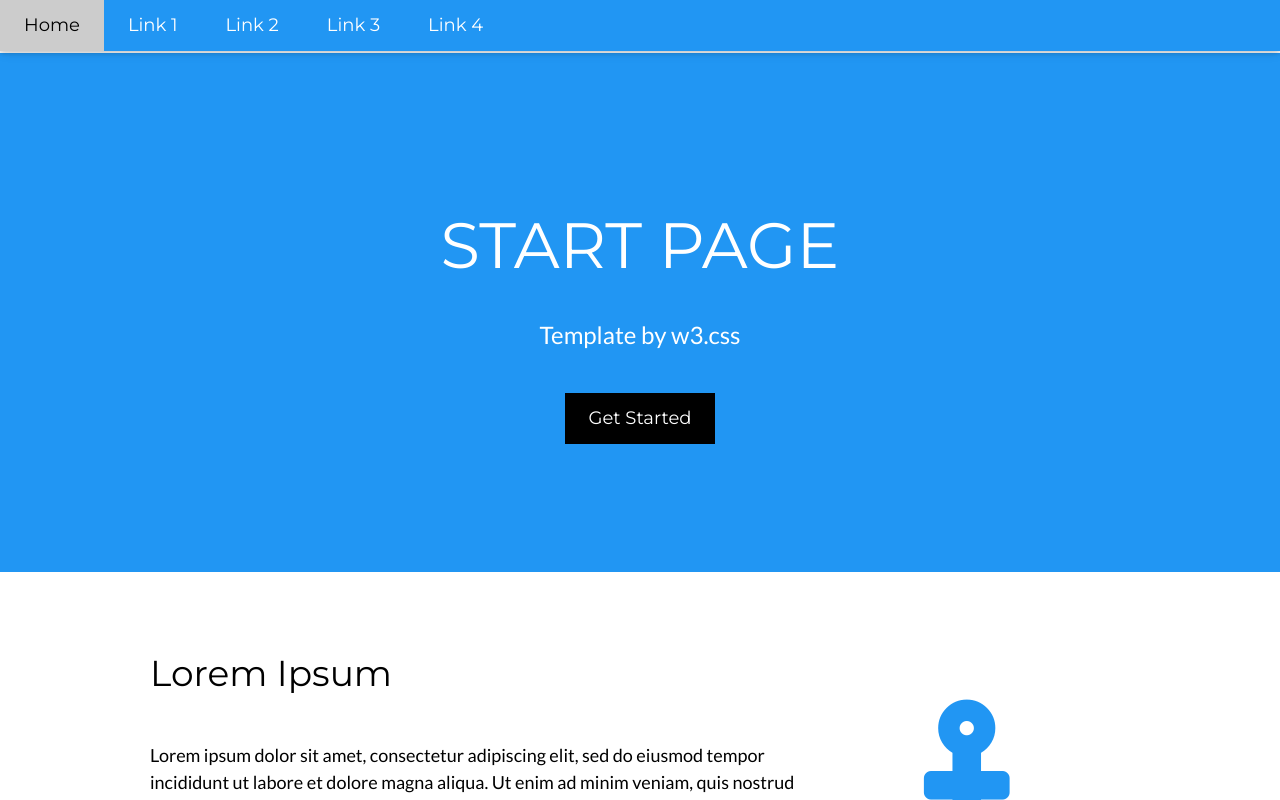
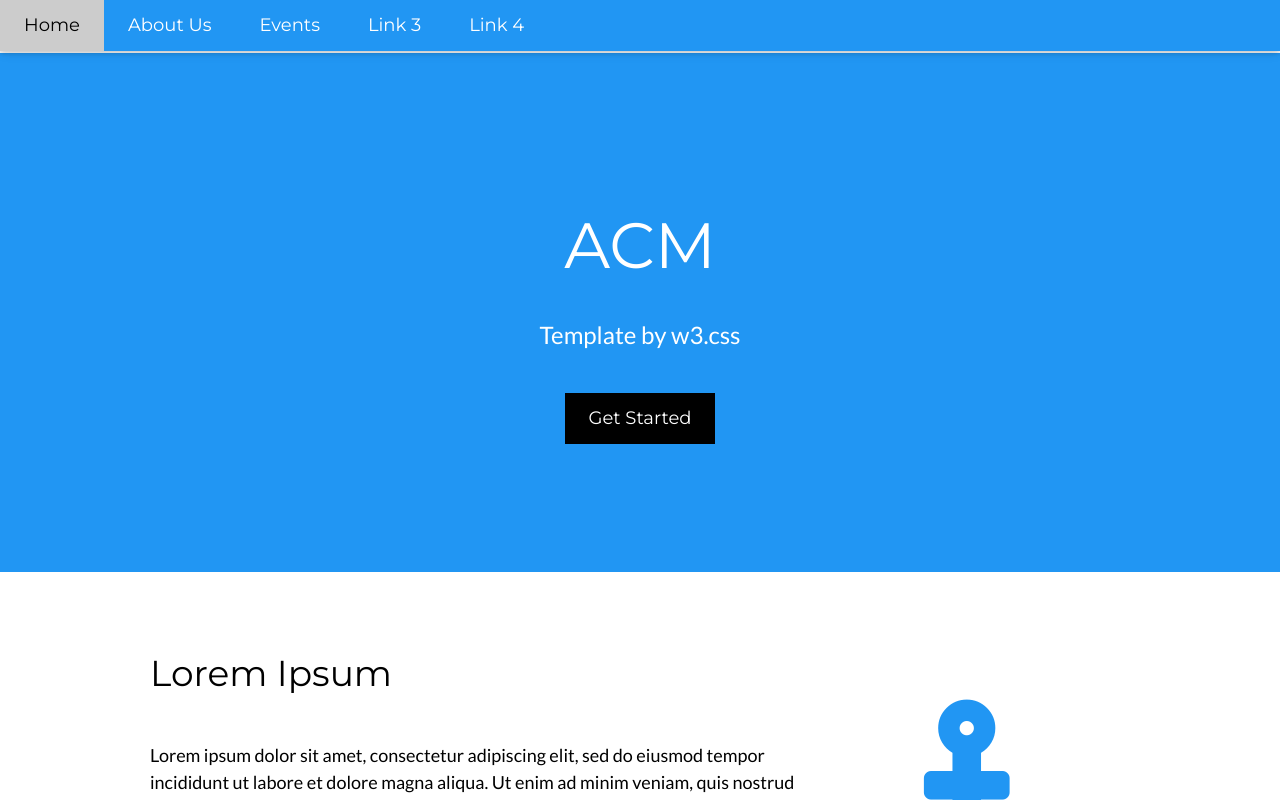
Before and after one commit to AaronEhrman/ScopeSU-Fall2019, an Angular app: page / in a window 1280 px wide. Shown: the top 800 px of the page. Built offline with nearby package versions, Linux system fonts and the light colour scheme.

Commit message:
Instagram Button functional

```diff
--- a/src/app/app.component.html
+++ b/src/app/app.component.html
@@ -20,15 +20,15 @@
   <div class="w3-bar w3-blue w3-card w3-left-align w3-large">
     <a class="w3-bar-item w3-button w3-hide-medium w3-hide-large w3-right w3-padding-large w3-hover-white w3-large w3-blue" href="javascript:void(0);" onclick="myFunction()" title="Toggle Navigation Menu"><i class="fa fa-bars"></i></a>
     <a href="#" class="w3-bar-item w3-button w3-padding-large w3-white">Home</a>
-    <a href="#" class="w3-bar-item w3-button w3-hide-small w3-padding-large w3-hover-white">Link 1</a>
-    <a href="#" class="w3-bar-item w3-button w3-hide-small w3-padding-large w3-hover-white">Link 2</a>
+    <a href="#" class="w3-bar-item w3-button w3-hide-small w3-padding-large w3-hover-white">About Us</a>
+    <a href="#" class="w3-bar-item w3-button w3-hide-small w3-padding-large w3-hover-white">Events</a>
     <a href="#" class="w3-bar-item w3-button w3-hide-small w3-padding-large w3-hover-white">Link 3</a>
     <a href="#" class="w3-bar-item w3-button w3-hide-small w3-padding-large w3-hover-white">Link 4</a>
   </div>
 
   <!-- Navbar on small screens -->
   <div id="navDemo" class="w3-bar-block w3-white w3-hide w3-hide-large w3-hide-medium w3-large">
-    <a href="#" class="w3-bar-item w3-button w3-padding-large">Link 1</a>
+    <a href="#" class="w3-bar-item w3-button w3-padding-large">About Us</a>
     <a href="#" class="w3-bar-item w3-button w3-padding-large">Link 2</a>
     <a href="#" class="w3-bar-item w3-button w3-padding-large">Link 3</a>
     <a href="#" class="w3-bar-item w3-button w3-padding-large">Link 4</a>
@@ -37,7 +37,29 @@
 
 <!-- Header -->
 <header class="w3-container w3-blue w3-center" style="padding:128px 16px">
-  <h1 class="w3-margin w3-jumbo">START PAGE</h1>
+  <h1 class="w3-margin w3-jumbo">ACM </h1>
+  <div class="w3-content w3-section" style="max-width:500px">
+    <img class="mySlides" src="img_la.jpg" style="width:100%">
+    <img class="mySlides" src="img_ny.jpg" style="width:100%">
+    <img class="mySlides" src="img_chicago.jpg" style="width:100%">
+  </div>
+
+  <script>
+  var myIndex = 0;
+  carousel();
+
+  function carousel() {
+    var i;
+    var x = document.getElementsByClassName("mySlides");
+    for (i = 0; i < x.length; i++) {
+      x[i].style.display = "none";
+    }
+    myIndex++;
+    if (myIndex > x.length) {myIndex = 1}
+    x[myIndex-1].style.display = "block";
+    setTimeout(carousel, 2000); // Change image every 2 seconds
+  }
+  </script>
   <p class="w3-xlarge">Template by w3.css</p>
   <button class="w3-button w3-black w3-padding-large w3-large w3-margin-top">Get Started</button>
 </header>
```
